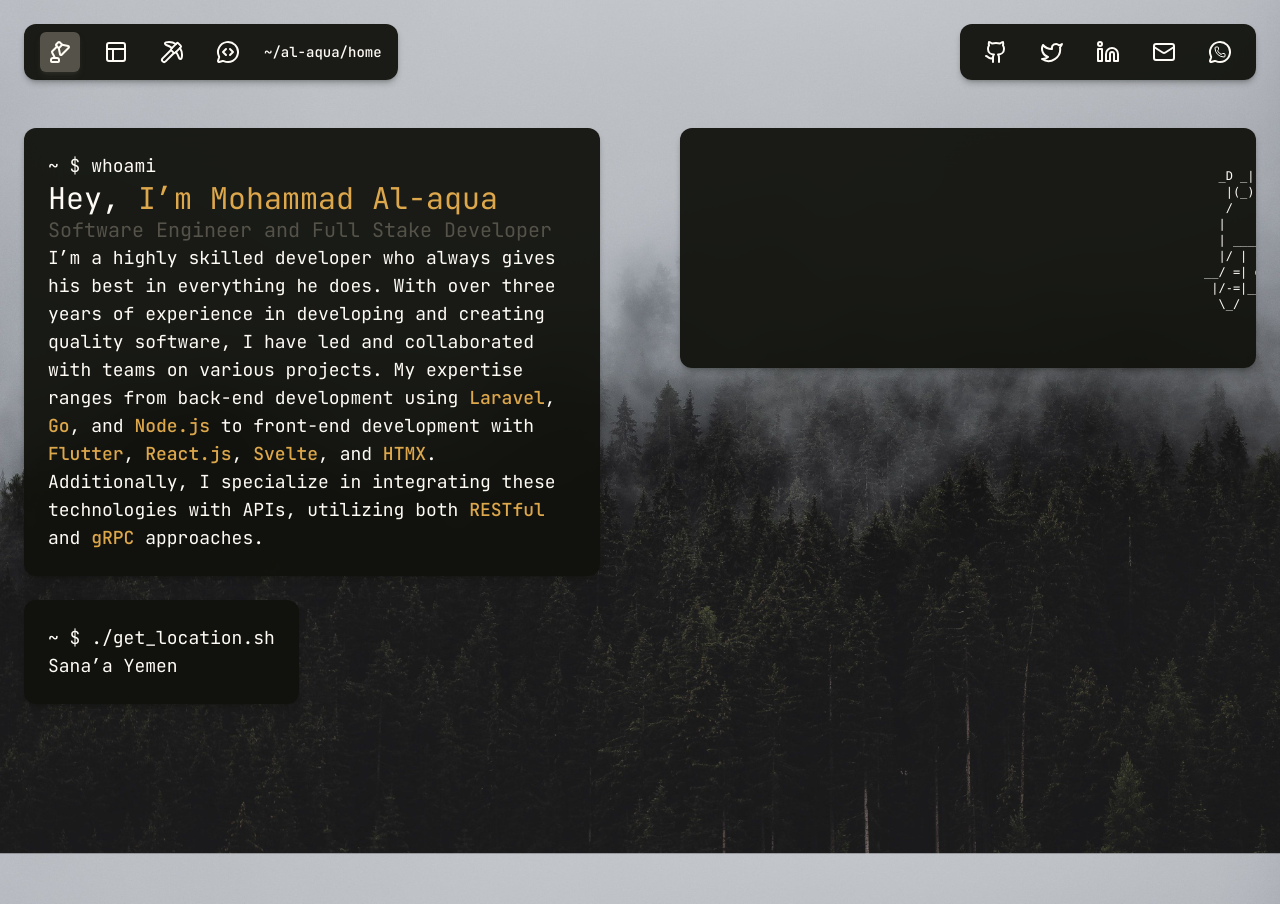
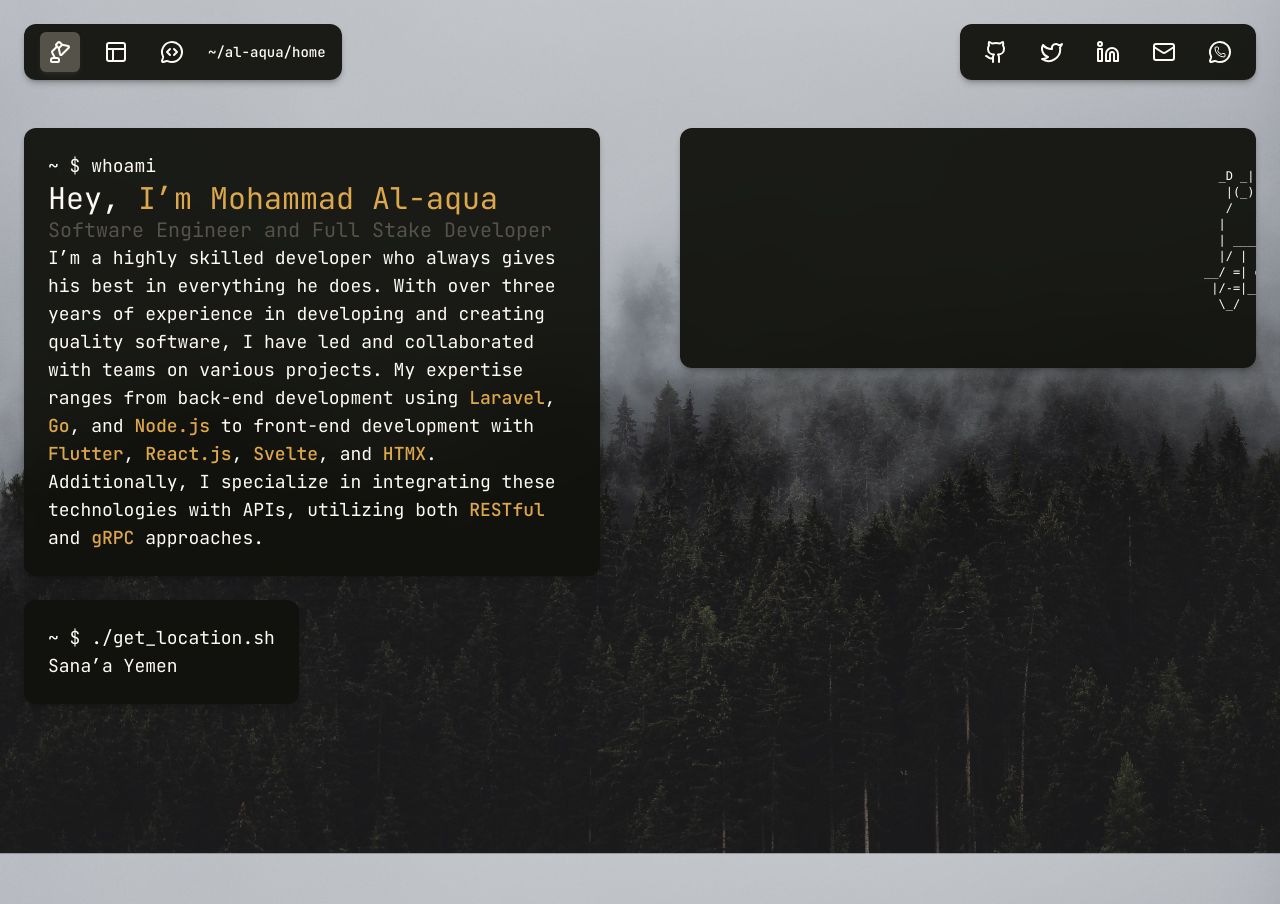
Before and after one commit to Al-aqua/my-portfolio, a SvelteKit app: page / in a window 1280 px wide. Built offline with nearby package versions, Linux system fonts and the light colour scheme.

Commit message:
seo optimization

```diff
--- a/src/app.html
+++ b/src/app.html
@@ -11,6 +11,14 @@
 			rel="stylesheet"
 		/>
 		%sveltekit.head%
+		<title>Mohammad Al-aqua | Software Engineer & Full Stack Developer</title>
+		<meta
+			name="description"
+			content="I'm Mohammad Al-aqua, a Software Engineer and Full Stack
+			Developer with over three years of experience. I specialize in
+			back-end and front-end development, leading teams, and integrating
+			technologies like Laravel, Node.js, React, and more."
+		/>
 	</head>
 	<body data-sveltekit-preload-data="hover">
 		<div style="display: contents">%sveltekit.body%</div>
--- a/src/lib/nav_bar.svelte
+++ b/src/lib/nav_bar.svelte
@@ -23,6 +23,7 @@
 	>
 		<a
 			id="home"
+			aria-label="Home page"
 			class="flex h-10 w-10 items-center justify-center rounded-md
 			{activePage === 'home' ? 'bg-primary shadow-md shadow-primary/25' : ''}
 			transition-all duration-300"
@@ -32,27 +33,19 @@
 			<LampDesk class="h-6 w-6 text-text" />
 		</a>
 		<a
-			id="skills"
+			id="projects"
+			aria-label="Projects page"
 			class="flex h-10 w-10 items-center justify-center rounded-md
-			{activePage === 'skills' ? 'bg-primary shadow-md shadow-primary/25' : ''}
+			{activePage === 'projects' ? 'bg-primary shadow-md shadow-primary/25' : ''}
 			transition-all duration-300"
-			on:click={() => (activePage = 'skills')}
+			on:click={() => (activePage = 'projects')}
 			href="/"
 		>
 			<PanelsTopLeft class="h-6 w-6 text-text" />
 		</a>
 		<a
-			id="work"
-			class="flex h-10 w-10 items-center justify-center rounded-md
-			{activePage === 'work' ? 'bg-primary shadow-md shadow-primary/25' : ''}
-			transition-all duration-300"
-			on:click={() => (activePage = 'work')}
-			href="/"
-		>
-			<Pickaxe class="h-6 w-6 text-text" />
-		</a>
-		<a
 			id="contact"
+			aria-label="Contact page"
 			class="flex h-10 w-10 items-center justify-center rounded-md
 			{activePage === 'contact' ? 'bg-primary shadow-md shadow-primary/25' : ''}
 			transition-all duration-300"
@@ -72,6 +65,7 @@
 	>
 		<a
 			id="github"
+			aria-label="GitHub profile"
 			class="flex h-10 w-10 items-center justify-center rounded-md"
 			href="https://github.com/al-aqua"
 			target="_blank"
@@ -80,6 +74,7 @@
 		</a>
 		<a
 			id="twitter"
+			aria-label="Twitter profile"
 			class="flex h-10 w-10 items-center justify-center rounded-md"
 			href="https://x.com/the_alaqua?t=nXCGbIhHHAOygfJ_vlUh0Q&s=09"
 			target="_blank"
@@ -88,6 +83,7 @@
 		</a>
 		<a
 			id="linkedin"
+			aria-label="LinkedIn profile"
 			class="flex h-10 w-10 items-center justify-center rounded-md"
 			href="https://www.linkedin.com/in/mohammad-al-aqua-b3987b294?utm_source=share&utm_campaign=share_via&utm_content=profile&utm_medium=android_app"
 			target="_blank"
@@ -96,6 +92,7 @@
 		</a>
 		<a
 			id="email"
+			aria-label="Email"
 			class="flex h-10 w-10 items-center justify-center rounded-md"
 			href="mailto:reiaqua@gmail.com"
 			target="_blank"
@@ -104,6 +101,7 @@
 		</a>
 		<a
 			id="whatsapp"
+			aria-label="Whatsapp"
 			class="flex h-10 w-10 items-center justify-center rounded-md"
 			href="https://wa.me/qr/I66CWV3QB7DFA1"
 			target="_blank"
```
